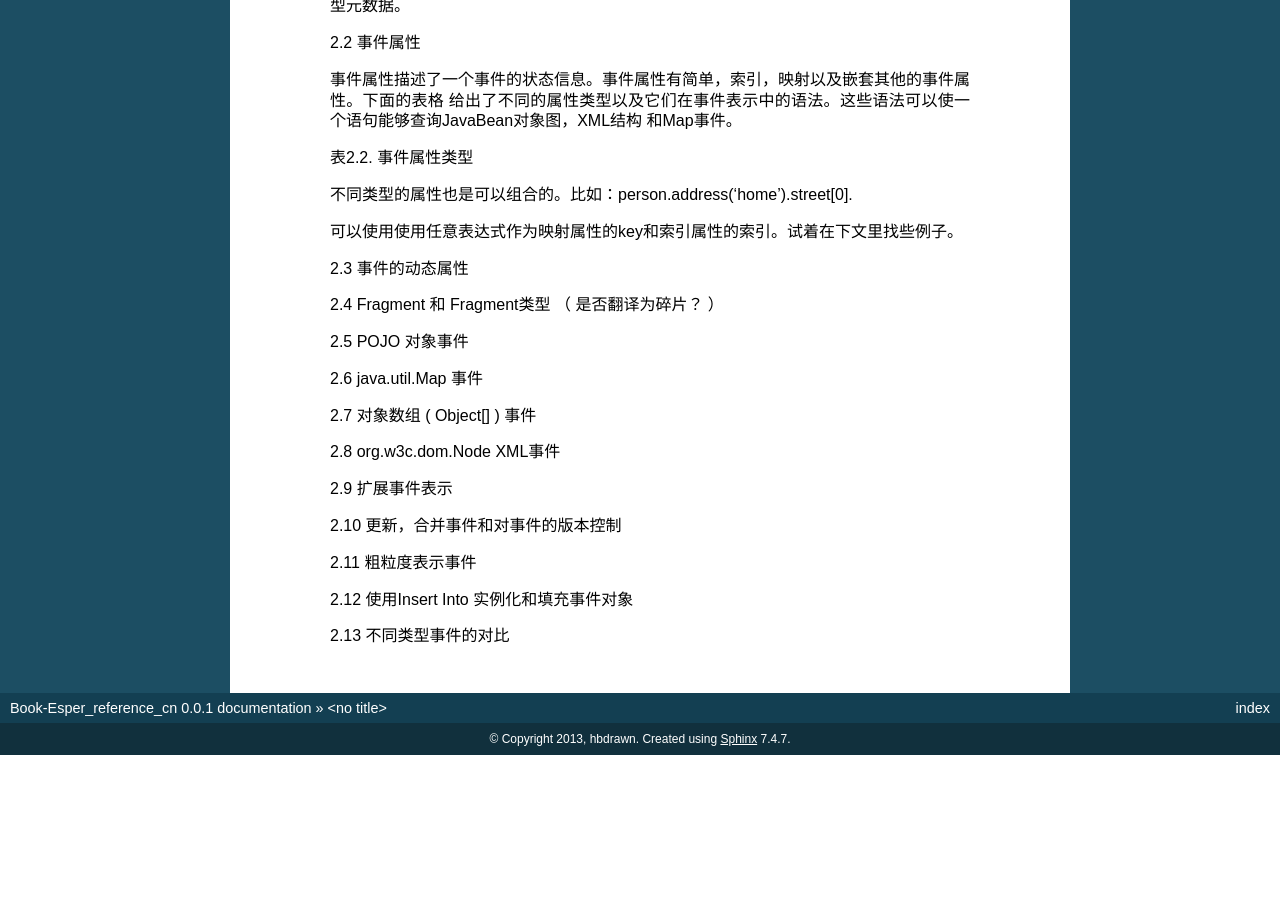
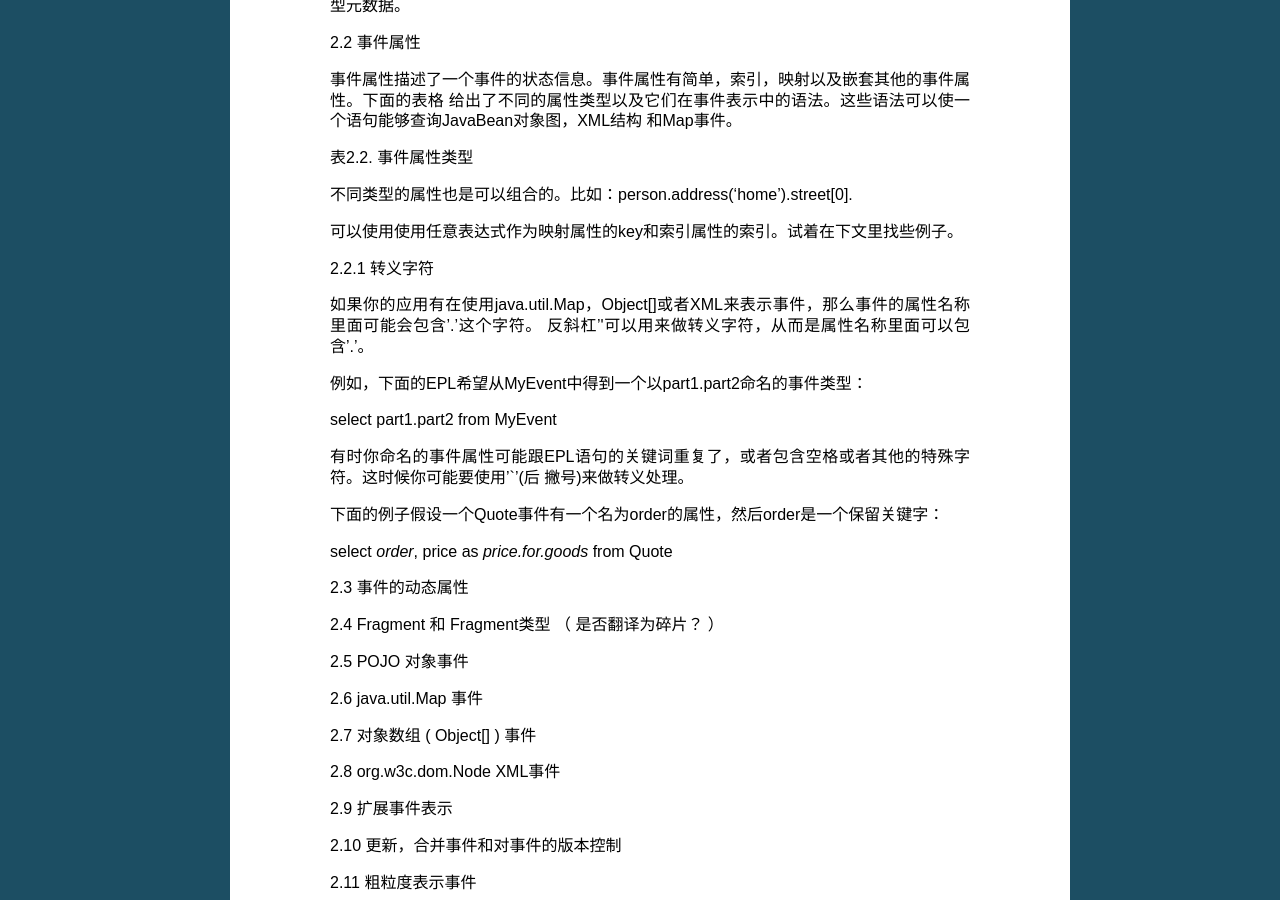
Before and after one commit to hancy2013/Book-Esper_reference_cn, a Sphinx documentation site: the page built from source/Chapter02.rst, in a window 1280 px wide and 900 px high, scrolled down 741 px. Built offline with Sphinx 7.4.7, drawn with Linux system fonts in a browser that asks for light colours; before the commit the page ends 1496 px from its top, so only the background shows below that.

Commit message:
Update Chapter02.rst

```diff
--- a/source/Chapter02.rst
+++ b/source/Chapter02.rst
@@ -68,8 +68,8 @@
 	| 索引	| 一个索引属性存储一个对象的有序集合（同一类型的对象）。| name[index]		| sensor[0]	|
 	|	| 可以用非负的整数下标单独访问每个对象。		|			|		|
 	+-------+-------------------------------------------------------+-----------------------+---------------+
-	| 映射	| 一个映射属性存储一组可以通过key集合索引的对象集合（同 | name['key']		| sensor('light')|
-	|	| 一类型）。						|			|		|
+	| 映射	| 一个映射属性存储一组可以通过key集合索引的对象集合（同 | name['key']		| sensor('light'|
+	|	| 一类型）。						|			| )		|
 	+-------+-------------------------------------------------------+-----------------------+---------------+
 	| 嵌套	| 嵌套属性可以在替他的属性里面嵌套			| name.nestedname	| sensor.value	|
 	+-------+-------------------------------------------------------+-----------------------+---------------+
@@ -78,7 +78,25 @@
 
 	可以使用使用任意表达式作为映射属性的key和索引属性的索引。试着在下文里找些例子。
 
+	2.2.1 转义字符
+
+	如果你的应用有在使用java.util.Map，Object[]或者XML来表示事件，那么事件的属性名称里面可能会包含'.'这个字符。
+	反斜杠'\'可以用来做转义字符，从而是属性名称里面可以包含'.'。
+
+	例如，下面的EPL希望从MyEvent中得到一个以part1.part2命名的事件类型：
+
+	select part1\.part2 from MyEvent
+
+	有时你命名的事件属性可能跟EPL语句的关键词重复了，或者包含空格或者其他的特殊字符。这时候你可能要使用'`'(后
+	撇号)来做转义处理。
+
+	下面的例子假设一个Quote事件有一个名为order的属性，然后order是一个保留关键字：
+
+	select `order`, price as `price.for.goods` from Quote
+
 	2.3 事件的动态属性
+
+
 
 	2.4 Fragment 和 Fragment类型 （ 是否翻译为碎片？ ）
 
```
